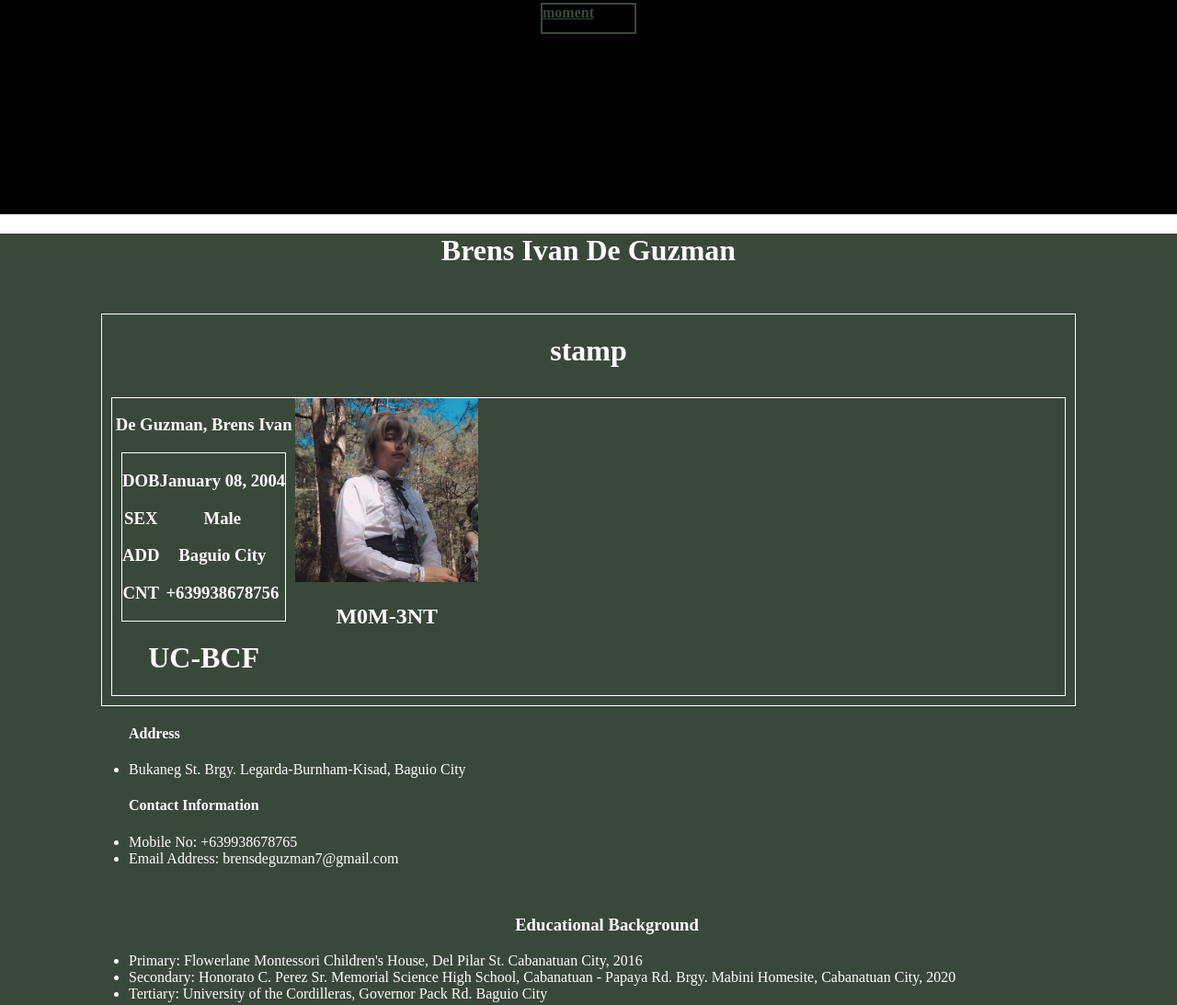
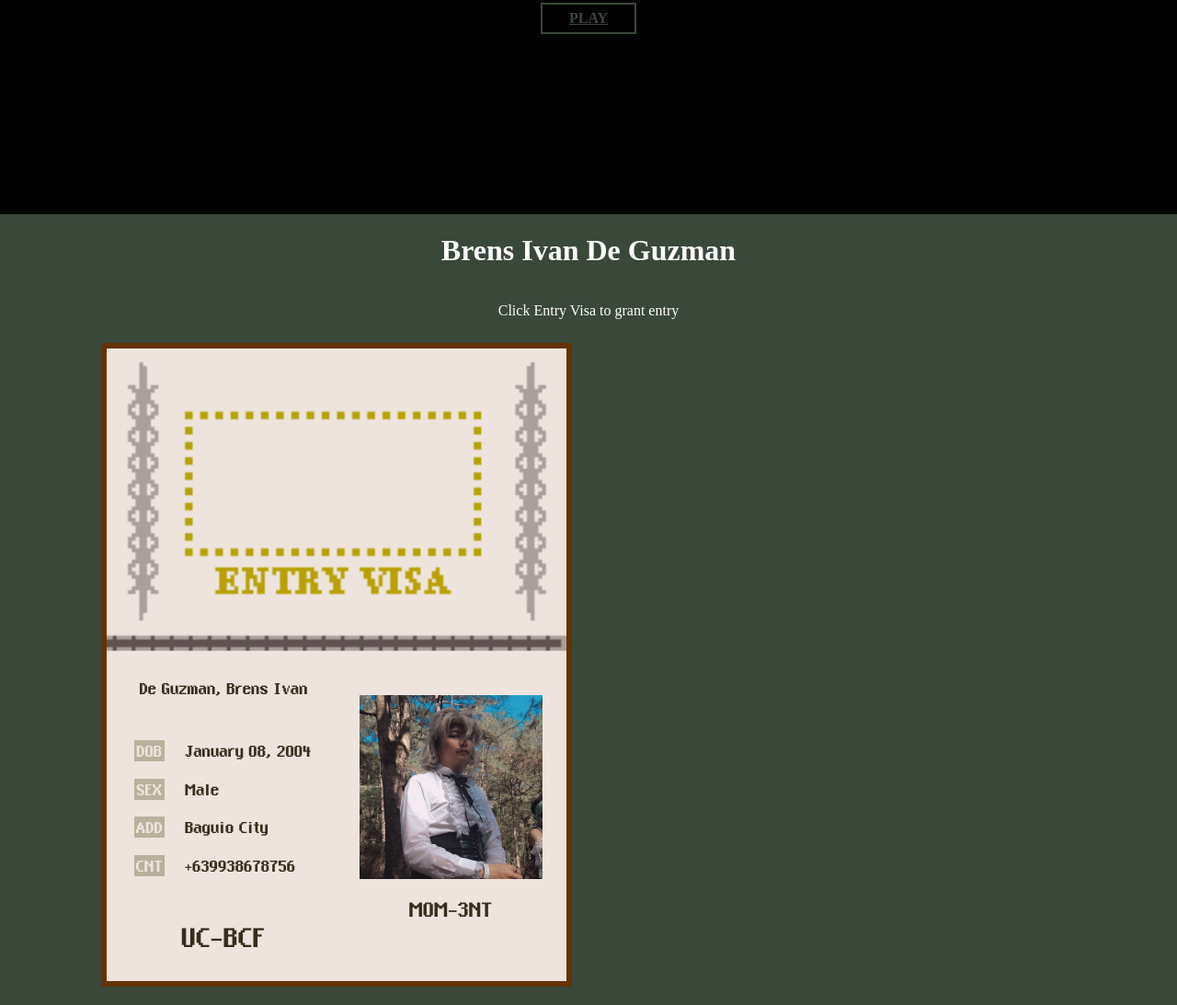
Before and after one commit to waitlang/CIT18-REFRESHER, a plain HTML site: page index.html in a window 1280 px wide. Shown: the part 517-1610 px from the top of the page at 92% size. Drawn offline with Linux system fonts and the light colour scheme.

Commit message:
Completed passport. Added onclick javascript that changes visa. Polished rest

```diff
--- a/index.html
+++ b/index.html
@@ -10,15 +10,16 @@
     <div class="titleBackground">
         <div class="titleImage" id="titleLoop">
             <img class="titleImg" src="title.png" alt="">
-            <a id="playButton" href="#aboutMe"><b>moment</b></a>
+            <a id="playButton" href="#aboutMe"><b>PLAY</b></a>
         </div>
     </div>
     <div class="aboutMe" id="aboutMe">
-        <header><h1>Brens Ivan De Guzman</h1></header>
-        <br>
+        <header><h1>Brens Ivan De Guzman</h1>
+        </header>
+        <p>Click Entry Visa to grant entry</p>
         <div class="passport">
             <div class="topPrt">
-                <h1>stamp </h1>
+                <img src="visa.png" alt="entry visa" id="visa" onclick="grantEntry()">
             </div>
             <div class="btmPrt">
                 <div class="prtInfo">
@@ -37,7 +38,7 @@
                             <h3>+639938678756</h3>
                         </div>
                     </div>
-                    <h1>UC-BCF</h1>
+                    <h1 id="uc">UC-BCF</h1>
 
                 </div>
                 <div class="prtPic">
@@ -46,6 +47,7 @@
                 </div>
             </div>
         </div>
+        <div class="information">
             <ul>
                 <h4>Address</h4>
                 <li>Bukaneg St. Brgy. Legarda-Burnham-Kisad, Baguio City</li>
@@ -85,5 +87,7 @@
                 <li>Test</li>
             </ul>
         </div>
+    </div>
+    <script src="script.js"></script>
 </body>
 </html>
--- /dev/null
+++ b/script.js
@@ -0,0 +1,3 @@
+function grantEntry() {
+        document.getElementById("visa").src = "visagrant.png";
+}
--- a/style.css
+++ b/style.css
@@ -6,6 +6,7 @@ body {
     margin-top: 0;
     background-color: black;
     height: 750px;
+
 }
 
 .titleImage {
@@ -34,6 +35,9 @@ body {
     background-color: black;
     border: 2px solid #3a483a;
     color: #3a483a;
+    display: flex;
+    justify-content: center;
+    align-items: center;
 }
 
 @keyframes titleAnimation {
@@ -71,43 +75,85 @@ body {
 .aboutMe {
     padding-inline: 100px;
     background-color: #3a483a;
-}
-
-.aboutMe h1, h2, h3, p{
+    display: flex;
+    flex-direction: column;
+    justify-content: center;
     color: white;
     text-align: center;
     list-style-position: inside;
 }
-.aboutMe > ul, li, a{
+
+.information {
     color: white;
+    text-align: start;
+    list-style-position: inside;
 }
 
-/* .passport {
-    display: flex;
-    flex-direction: column;
-} */
-
 .btmPrt {
-    border: 1px solid white;
     margin: 10px;
     display: flex;
     flex-direction: row;
 }
 
 .prtInfoList {
-    border: 1px solid white;
     margin: 10px;
     display: flex;
     flex-direction: row;
 }
 
+@font-face {
+    font-family: Chixa;
+    src: url(ChixaDemiBold.ttf);
+}
+
 .passport {
-    border: 1px solid white;
+    width: 500px;
+    background-color: rgba(238,228,221,255);
+    border: 6px solid rgb(100, 50, 4);
     margin: 10px;
     display: flex;
     flex-direction: column;
+    font-family: Chixa;
+}
+
+.topPrt > img{
+    width: 500px;
+}
+
+.passport{
+    color: rgb(56, 45, 29);
+}
+
+#uc {
+    color: rgb(56, 45, 29);
+}
+
+.prtPic {
+    display: flex;
+    flex-direction: column;
+    justify-content: center;
 }
 
 .prtPic > img {
     height: 200px;
 }
+
+.prtInfoUl, .prtInfoLi {
+    margin: 10px;
+}
+
+.prtInfoLi > h3 {
+    padding: 2px;
+    display: flex;
+    justify-self: start;
+}
+
+#prtUl {
+    padding: 2px;
+    background-color: rgb(187, 176, 156);
+    color: rgba(238,228,221,255);
+}
+
+.prtInfo {
+    margin-right: 30px;
+}
```
Also changed, not shown: ChixaDemiBold.ttf (added), visa.png (added), visagrant.png (added). Lines whose indentation alone changed are shown as unchanged.
